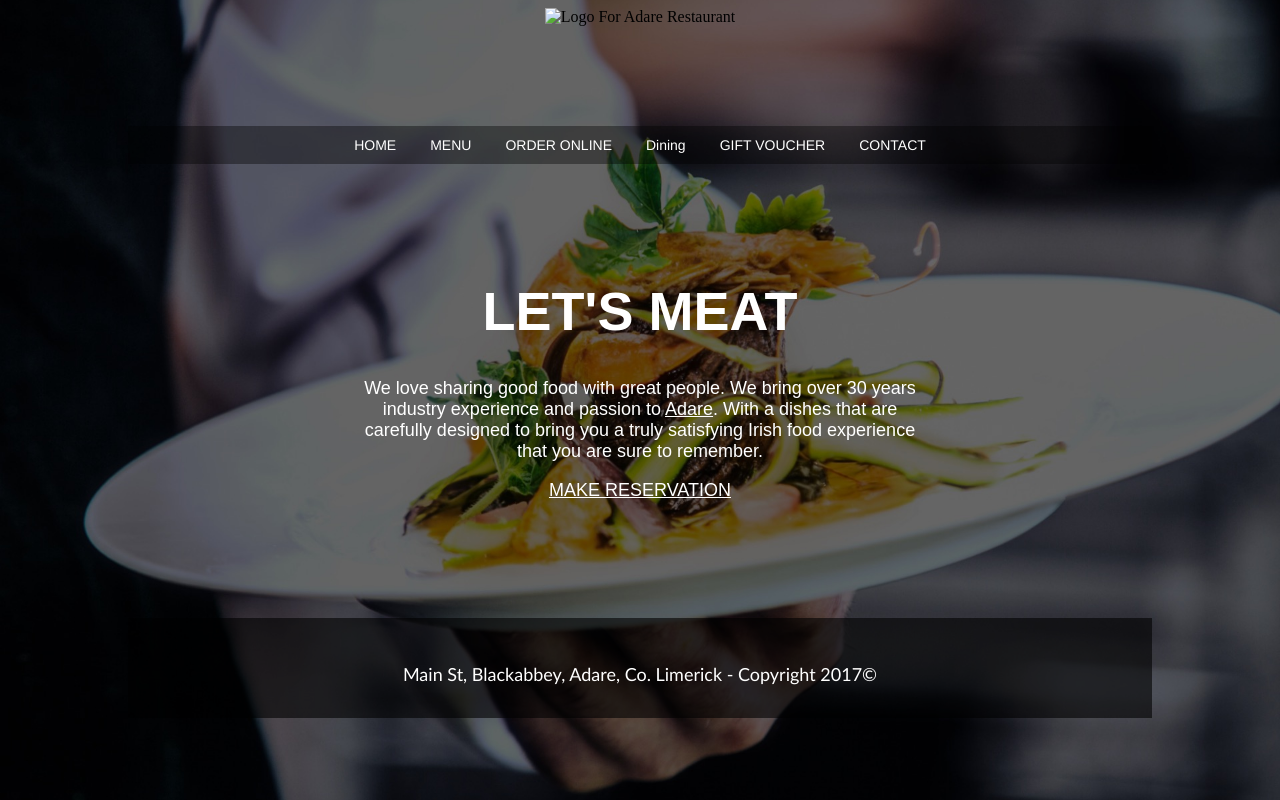
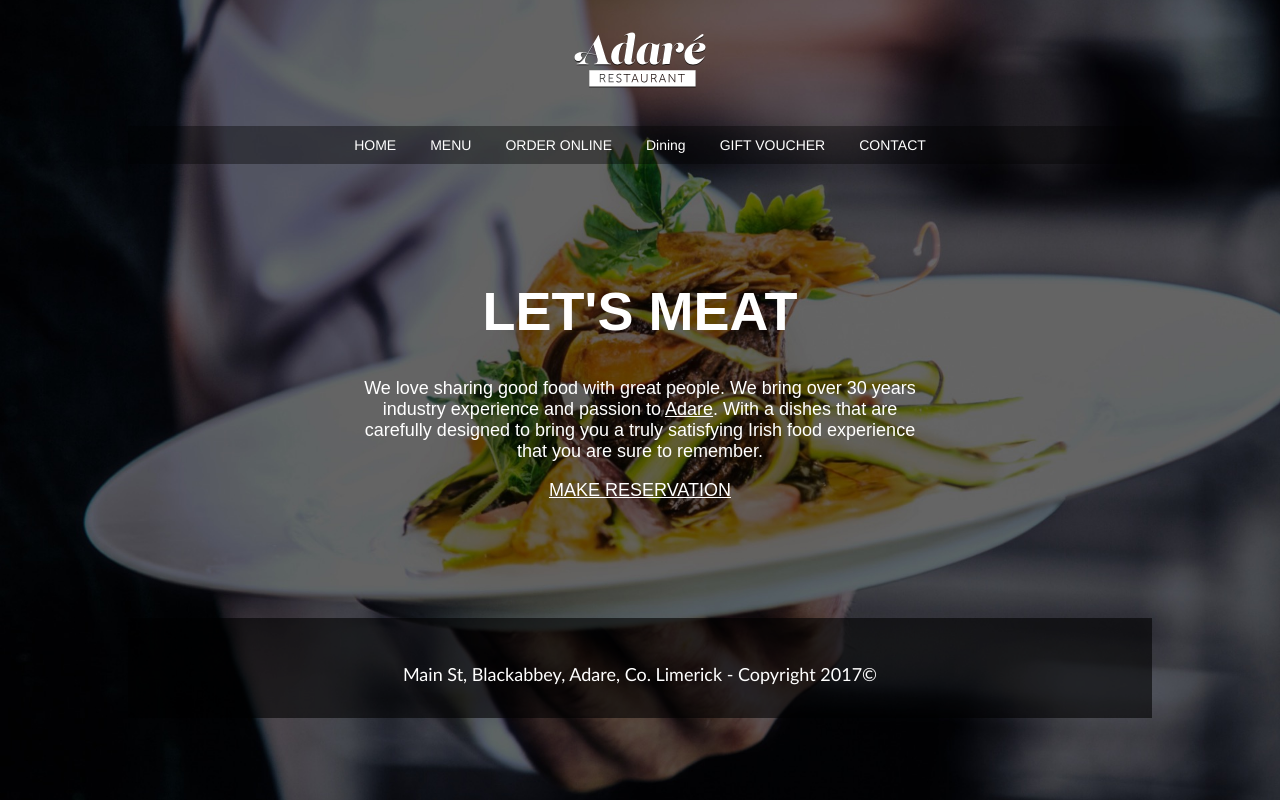
Before and after one commit to Mikulika2/Adare-Restuarant, a plain HTML site: page index.html in a window 1280 px wide. Drawn offline with Linux system fonts and the light colour scheme; files whose address does not match are found by name.

```diff
--- a/index.html
+++ b/index.html
@@ -9,7 +9,7 @@
 
 <body>
     <div class="container">
-         <header><img src="adare-logo/logo-adare-restaurant.png" alt="Logo For Adare Restaurant"></header>
+         <header><img src="logo-adare-restaurant.png" alt="Logo For Adare Restaurant"></header>
          <nav>
             <a href="https://www.adaremanor.com/" target="new tab">HOME</a>
             <a href="https://www.adaremanor.com/dining/menus/" target="new tab">MENU</a>
```
